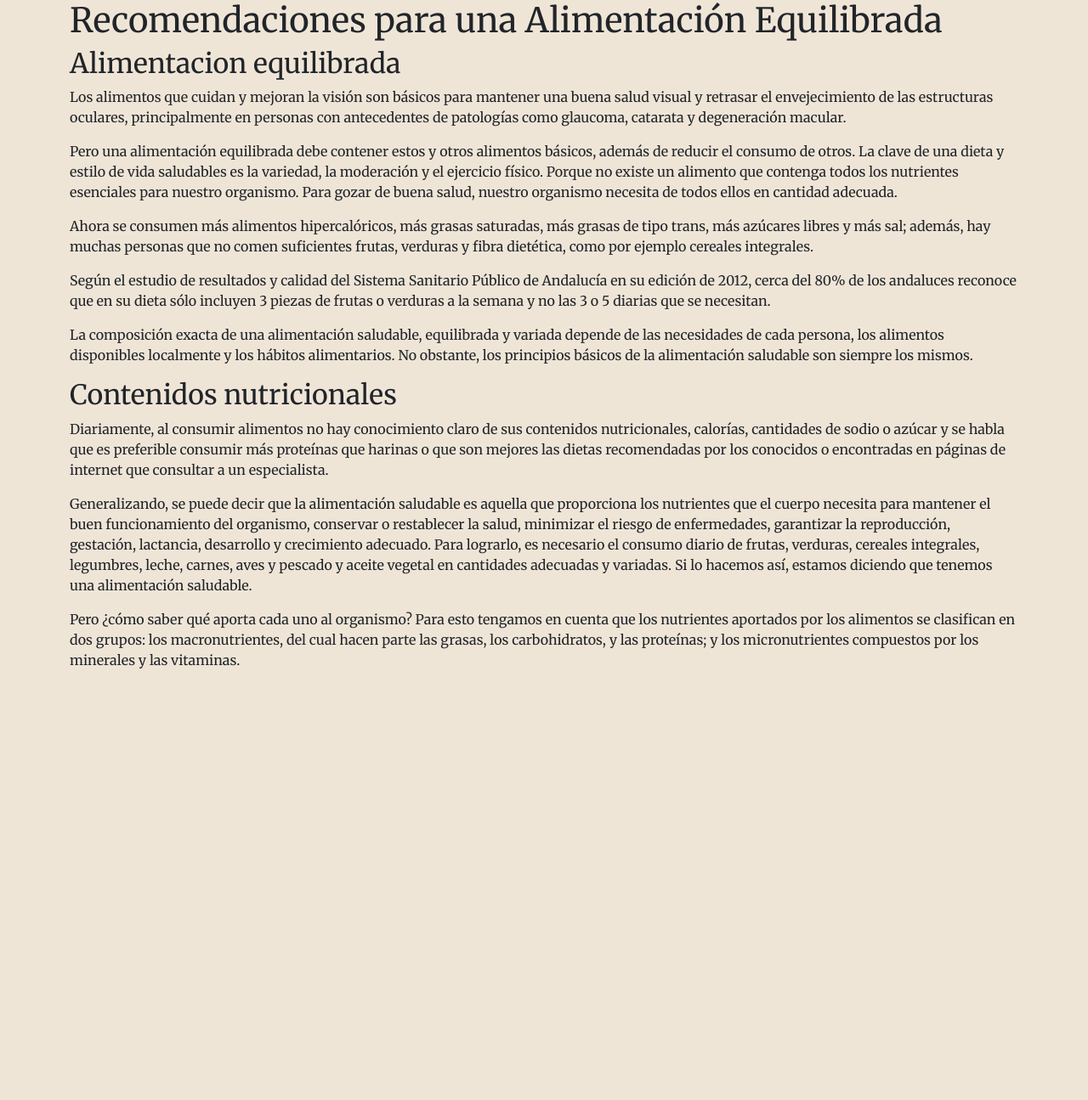
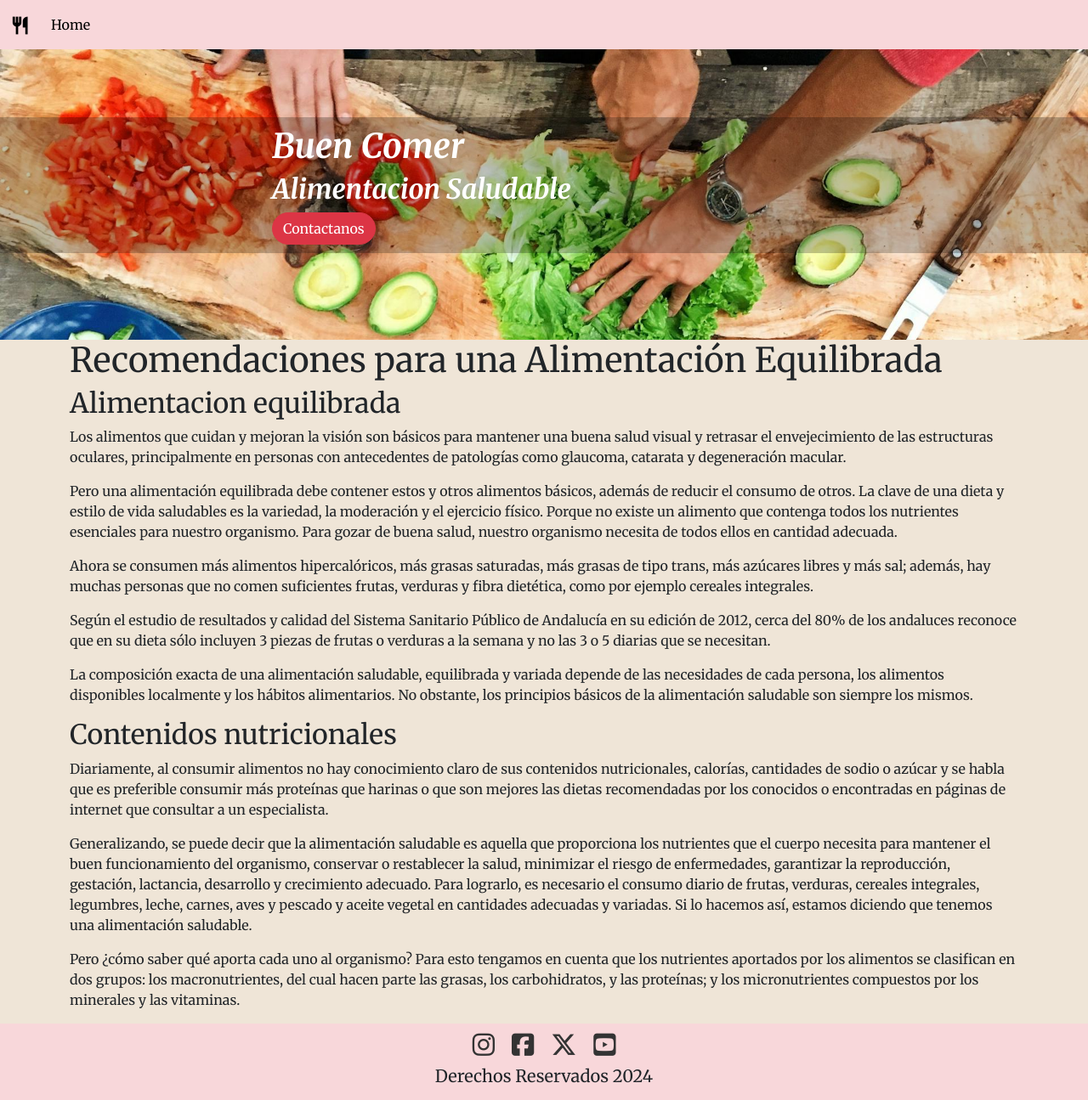
Before and after one commit to facu7713/Desafio_10_Practrica_Prof, a website: page recomendaciones.html in a window 1280 px wide. Shown: the whole page at 85% size. Before the commit the page ends 805 px from the top, so only its background shows below. Drawn offline with nearby package versions, Linux system fonts and the light colour scheme.

Commit message:
Agregar cambios en productos.html

```diff
--- a/recomendaciones.html
+++ b/recomendaciones.html
@@ -18,8 +18,40 @@
     <link rel="stylesheet" href="./css/estilo.css">
 </head>
 <body>
+    <header>
+
+        <nav class="navbar navbar-expand-lg bg-danger-subtle">
+            <div class="container-fluid">
+              <a class="navbar-brand" href="#"><span class="material-symbols-outlined">
+                restaurant
+                </span></a>
+              <button class="navbar-toggler" type="button" data-bs-toggle="collapse" data-bs-target="#navbarNav" aria-controls="navbarNav" aria-expanded="false" aria-label="Toggle navigation">
+                <span class="navbar-toggler-icon"></span>
+              </button>
+              <div class="collapse navbar-collapse" id="navbarNav">
+                <ul class="navbar-nav">
+                  <li class="nav-item">
+                    <a class="nav-link active" aria-current="page" href="index.html">Home</a>
+                  </li>
+                </ul>
+              </div>
+            </div>
+          </nav>
+
+          <section class="seccion_titulo">
+            <div class="contenedor_titulo" >
+                <h1 class="titulo_principal" >Buen Comer</h1>
+                <h2 class="titulo_secundario"  >Alimentacion Saludable</h2>
+                <a href="contacto.html" class="btn btn-danger btn_titulo">Contactanos</a>
+              </div>
+
+          </section>
 
 
+
+
+
+    </header>
     <section class="container">
         <h1>Recomendaciones para una Alimentación Equilibrada</h1>
 
@@ -56,6 +88,26 @@
         </article>
 
     </section>
+    <footer class="bg-danger-subtle  ">
+
+        <div class="redes">
+          <a href=""><i class="fa-brands fa-instagram"></i></a>
+          <a href=""><i class="fa-brands fa-square-facebook"></i></a>
+          <a href=""><i class="fa-brands fa-x-twitter"></i></a>
+          <a href=""><i class="fa-brands fa-square-youtube"></i></a>
+
+
+
+
+        </div>
+
+          <div class="container text-center pb-2  ">
+              <h5>Derechos Reservados 2024</h5>
+          </div>
+
+
+
+      </footer>
 
     <script src="https://cdn.jsdelivr.net/npm/bootstrap@5.3.3/dist/js/bootstrap.bundle.min.js" integrity="sha384-YvpcrYf0tY3lHB60NNkmXc5s9fDVZLESaAA55NDzOxhy9GkcIdslK1eN7N6jIeHz" crossorigin="anonymous"></script>
     <script src="./js/script.js"></script>
```
